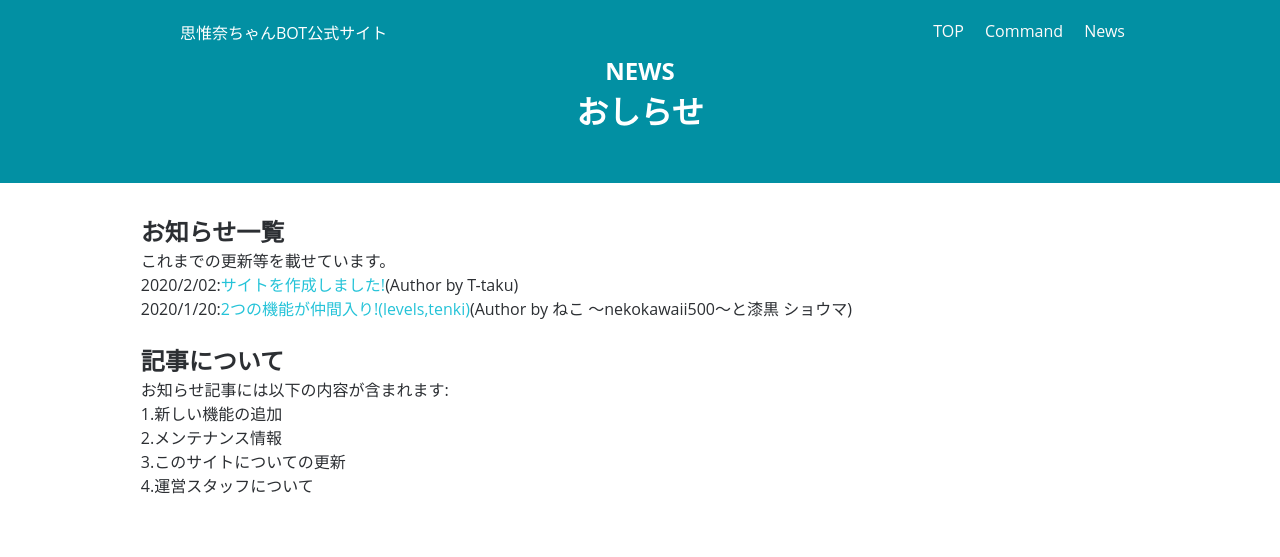
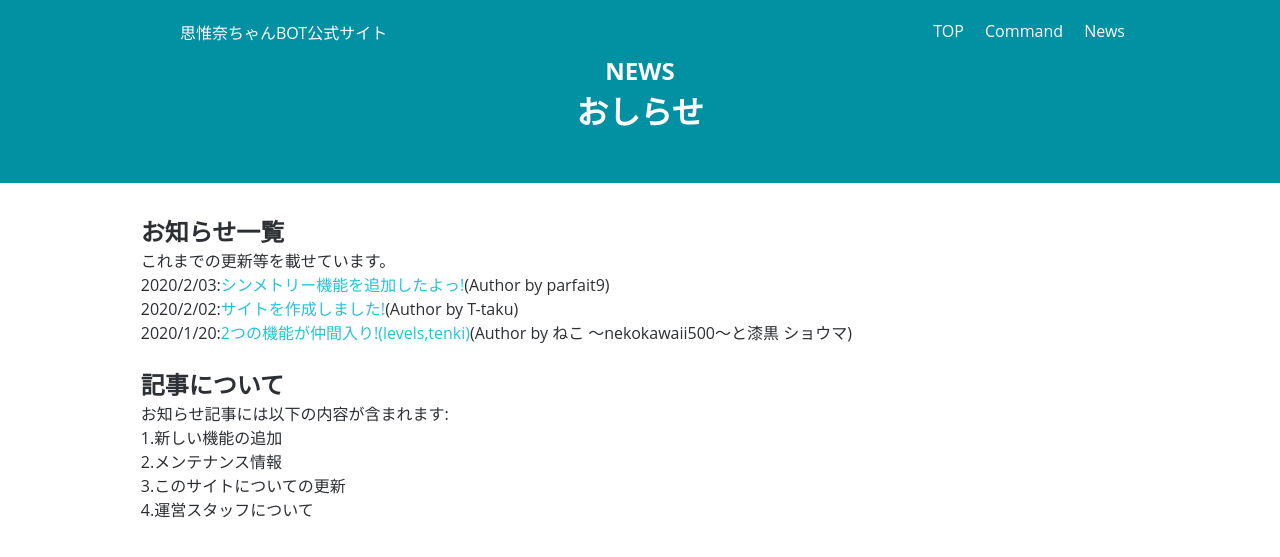
Before and after one commit to SinaKitagami/sinakitagami.github.io, a Jekyll site: the page built from news.md, in a window 1280 px wide and 900 px high. Shown: the top 557 px of the window. Built offline with Jekyll 4.4.1, drawn with Linux system fonts in a browser that asks for light colours.

Commit message:
色々変更

```diff
--- a/_layouts/post.html
+++ b/_layouts/post.html
@@ -19,6 +19,11 @@
     <meta property="og:title" content="{{site.title}}" />
     {% endif %}
     <link rel="stylesheet" href="{{ "/assets/css/main.css" | relative_url }}">
+    {% if page.thumbnail %}
+    <meta property="og:image" content="{{site.url}}/img/news/{{page.image}}" />
+    {% else %}
+    <meta property="og:image" content="{{site.url}}/img/topimage.png" />
+{% endif %}
   </head>
   <body>
 {% include header.html %}
--- /dev/null
+++ b/_posts/NEWS/2020-02-03-newcommand-02.md
@@ -0,0 +1,25 @@
+---
+layout: post
+title: シンメトリー機能を追加したよっ!
+date: 2020-02-03 0:00
+author: parfait9
+categories: [NEWS]
+tags: [command]
+image: symmentry.png
+---
+おしらせ:この機能には不具合があります。使用する場合は自己責任でお願いします。
+
+<img src="{{ site.url }}/img/news/symmentry.png" title="" class="team-img">
+
+## 概要
+画像のシンメトリーが出来ます!
+
+## 技術
+ - PIL
+ - discord.py
+
+## 使い方
+s-symmetryを実行後メッセージの指示に従って下さい。
+
+## 作成者
+{{ page.author }}
```
Also changed, not shown: img/news/symmetry.PNG (added).
